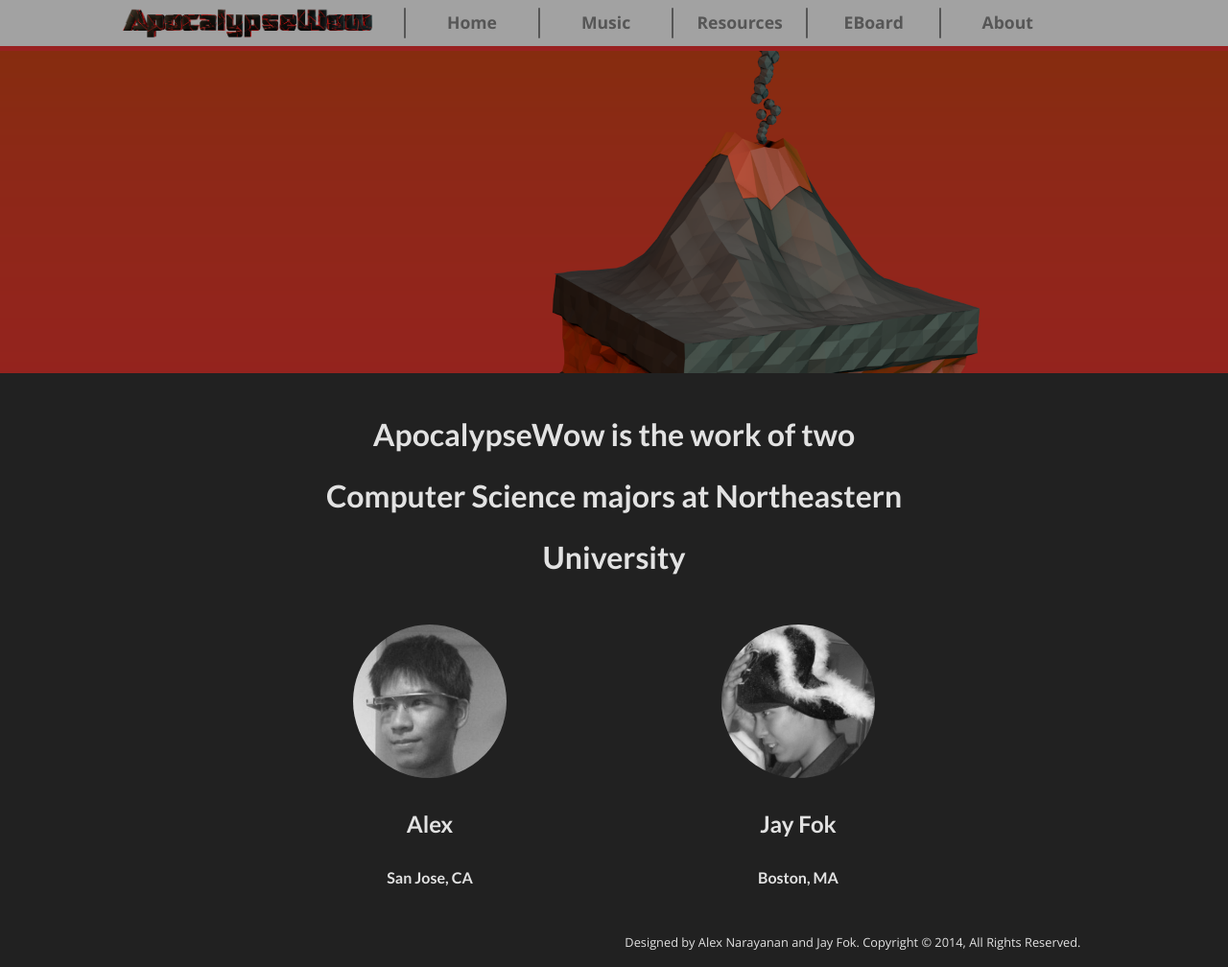
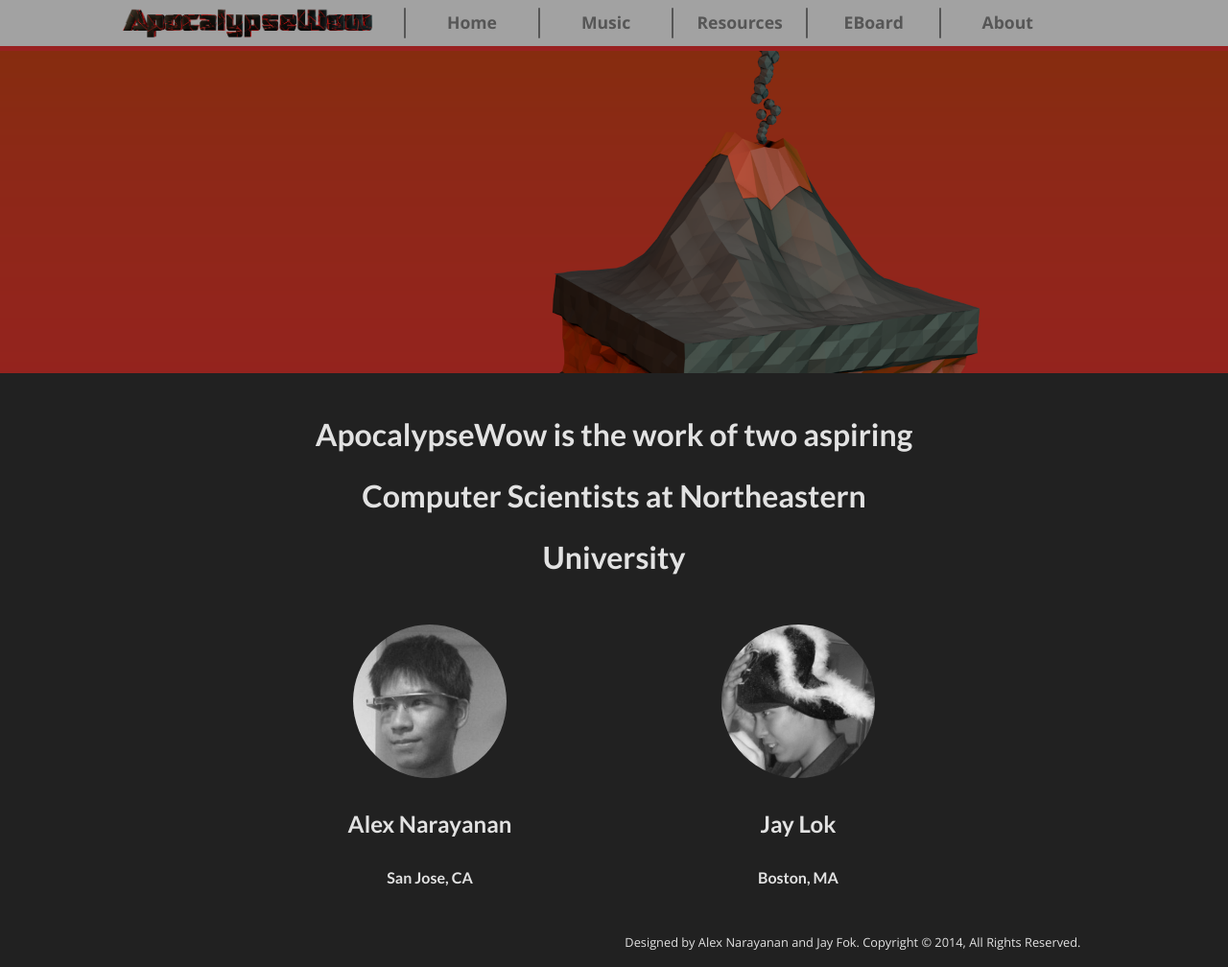
Before and after one commit to AlexNarayanan/ApocalypseWow-website, a PHP site: page /about.php in a window 1280 px wide. Shown: the whole page at 96% size. Run offline with PHP 8.4, Linux system fonts and the light colour scheme; some web fonts are replaced.

Commit message:
Update Files

```diff
--- a/about.php
+++ b/about.php
@@ -21,19 +21,19 @@
         </div>
         <div id="wrapper">
             <h1 style="text-align: center">
-                ApocalypseWow is the work of two Computer Science majors
+                ApocalypseWow is the work of two aspiring Computer Scientists
                 at Northeastern University
             </h1>
             <div class="column">
                 <img class="headshot" src="images/alex.jpg" alt="alex"/>
                 <div class="info">
-                    <h2>Alex</h2>
+                    <h2>Alex Narayanan</h2>
                     <h4>San Jose, CA</h4>
                 </div>
             </div>
             <div class="column">
                 <img class="headshot" src="images/jay.jpg" alt="jay"/>
-                <h2>Jay Fok</h2>
+                <h2>Jay Lok</h2>
                 <h4>Boston, MA</h4>
             </div>
         </div>
--- a/index.php
+++ b/index.php
@@ -31,7 +31,7 @@
         <div id="info-block">
             <div id="left" class="block">
                 <img src="/images/music.png" alt="music"/>
-                <p>Listen to and learn about some familiar songs about the end of the world</p>
+                <p>Listen to some familiar songs about the end of the world</p>
             </div>
             <div id="middle" class="block">
                 <img src="/images/news.png" alt="writing"/>
--- a/music.php
+++ b/music.php
@@ -15,12 +15,12 @@
         <?php require 'common/navbar.php' ?>
         <div class="banner">
             <div class="background" id="music-banner">
-                <img src="/images/music-banner.jpg" alt="banner"/>
+                <img src="/images/banner4.png" alt="banner"/>
             </div>
         </div>
 
         <div id="wrapper">
-            <h1>Singing to the End</h1>
+            <h1>It's All About the End</h1>
             <p>The manner in which people musically express the end of the world
             speaks a great deal about their fears and how they view humanity as a whole.
             Sometimes it's about the fear of losing a loved one, or
@@ -39,7 +39,7 @@
             <h2>End of the World Hits</h2>
             <p>Not all songs about armageddon have to be gloomy and foreboding.
                 Check out this top hits playlist including appearances from popular artists such as
-                Dragons, Janelle Monae, and Linkin Park!</p>
+                Imagine Dragons, Janelle Monae, and Linkin Park!</p>
             <iframe width="640" height="360"
                     src="//www.youtube.com/embed/videoseries?list=PLLaCMFBzwOGAu2lb2MAx6zxy9p6VvhkRD"
                     frameborder="0" allowfullscreen></iframe>
--- a/stylesheet.css
+++ b/stylesheet.css
@@ -112,7 +112,7 @@ body h1, h2, h3, h4, h5, h6, p {
 }
 
 #music-banner img {
-    margin-top: -43%;
+    margin-top: -15%;
 }
 
 #banner2 img {
@@ -143,7 +143,6 @@ body h1, h2, h3, h4, h5, h6, p {
 }
 
 #info-block {
-    height: 50em;
     background: #292525;
 }
 
```
